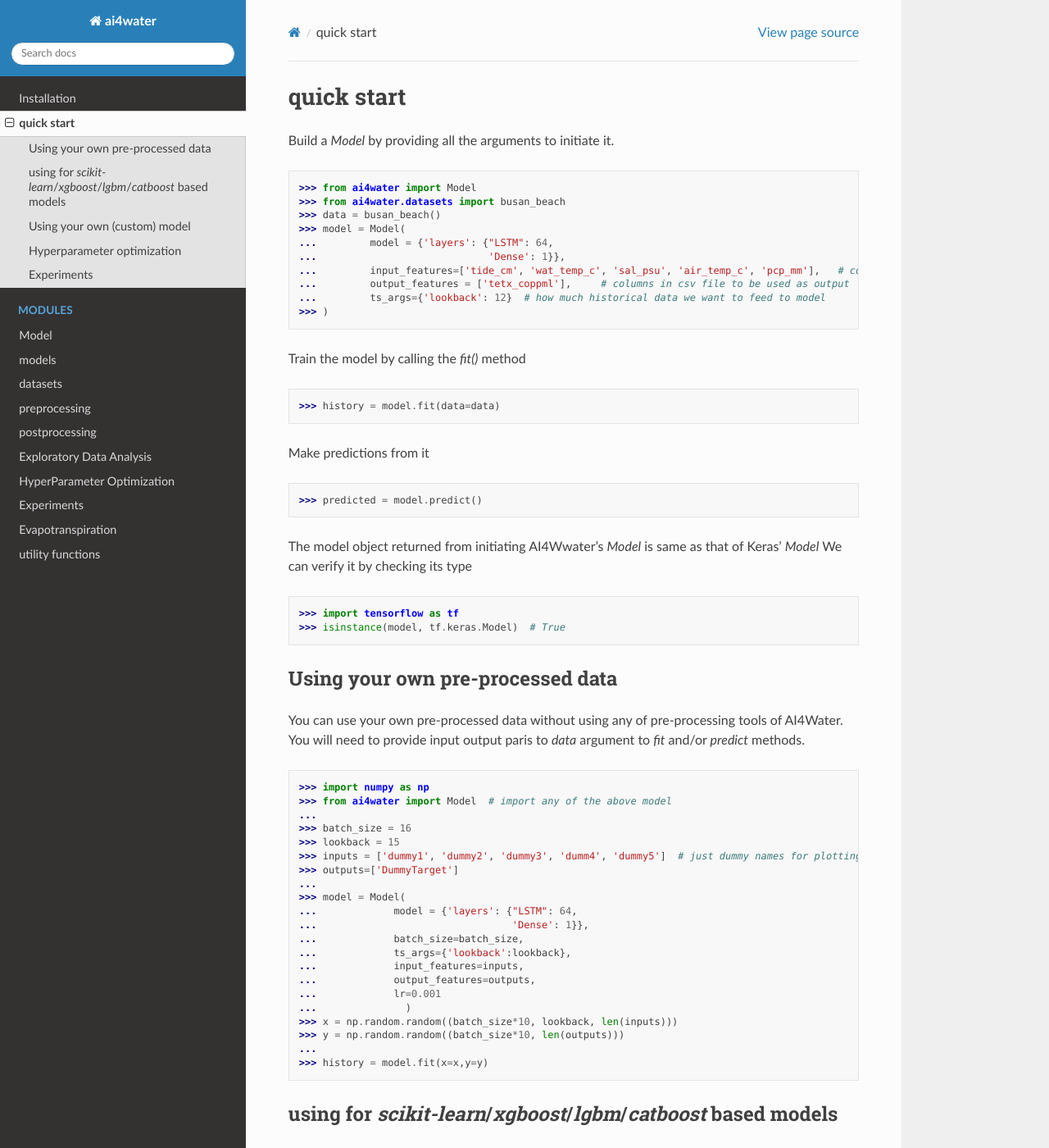
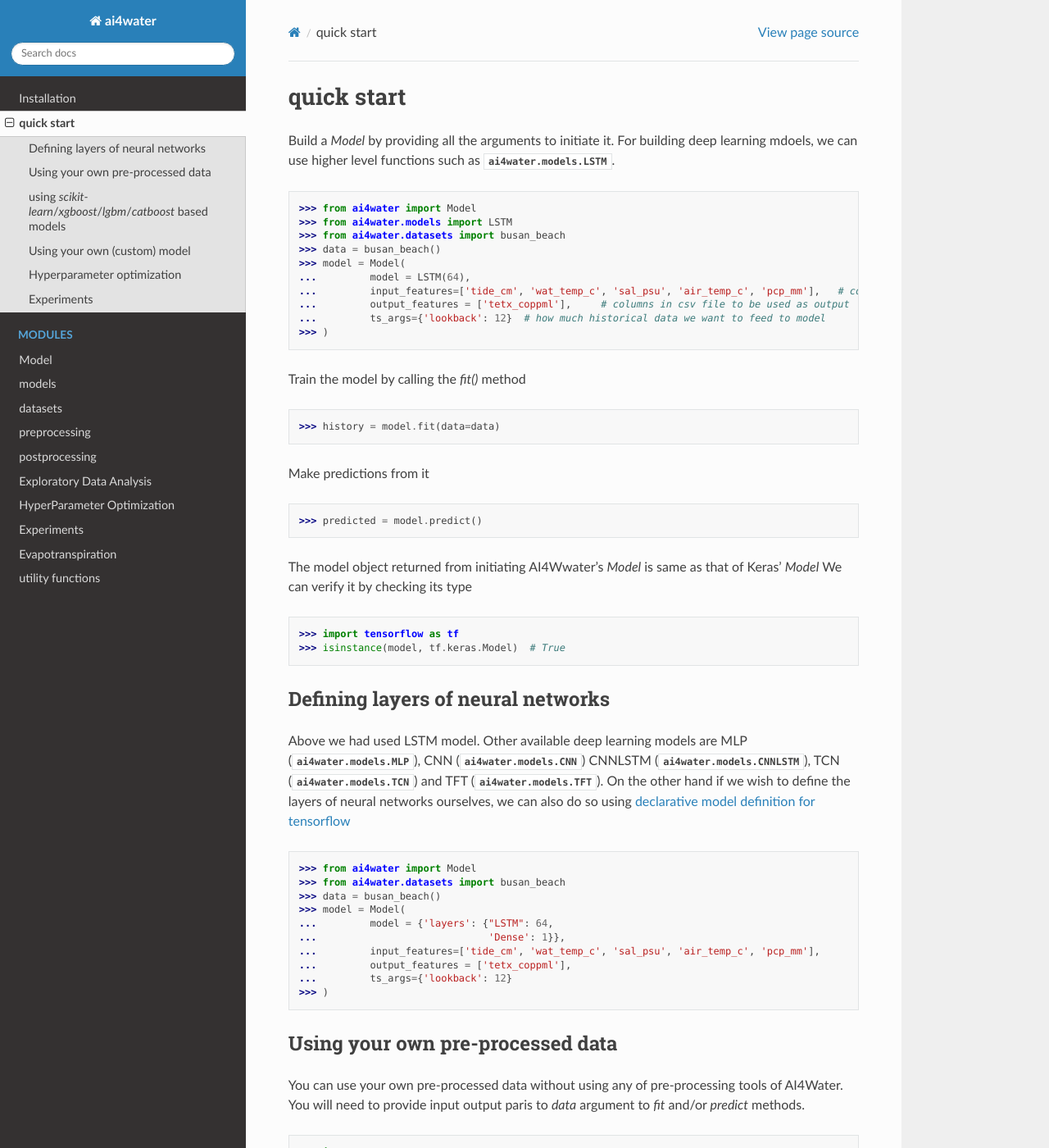
Before and after one commit to AtrCheema/AI4Water, a Sphinx documentation site: the page built from docs/source/quick_start.rst, in a window 1280 px wide and 1400 px high. Shown: the whole window at 82% size. Built offline with Sphinx 7.4.7 and the Read the Docs theme 2.0.0, drawn with Linux system fonts in a browser that asks for light colours; pages that are not in the unit, such as notebooks, are missing from menus.

Commit message:
improved docs

```diff
--- a/docs/source/declarative_def_tf.rst
+++ b/docs/source/declarative_def_tf.rst
@@ -1,7 +1,7 @@
+.. _dec_def_tf:
+
 declarative model definition for tensorflow
 *******************************************
-
-
 
 We can construct a normal layered model using keras layers by placing the layers in a dictionary. The keys in the
 dictionary must be a keras layer and optionally can have an identifier separated by an underscore `_` in order to
--- a/docs/source/models/layers.rst
+++ b/docs/source/models/layers.rst
@@ -12,7 +12,7 @@ MCLSTM
 
 
 Conditionalize
-========
+==============
 .. autoclass:: ai4water.models.tensorflow.Conditionalize
    :members:
    :undoc-members:
@@ -48,4 +48,4 @@ AttentionLSTM
    :show-inheritance:
 
    .. automethod:: __init__
-   .. automethod:: __call_
+   .. automethod:: __call__
--- a/docs/source/quick_start.rst
+++ b/docs/source/quick_start.rst
@@ -3,15 +3,17 @@ quick start
 
 
 Build a `Model` by providing all the arguments to initiate it.
+For building deep learning mdoels, we can use higher level functions such as :py:class:`ai4water.models.LSTM`.
+
 
 .. code-block:: python
 
     >>> from ai4water import Model
+    >>> from ai4water.models import LSTM
     >>> from ai4water.datasets import busan_beach
     >>> data = busan_beach()
     >>> model = Model(
-    ...         model = {'layers': {"LSTM": 64,
-    ...                             'Dense': 1}},
+    ...         model = LSTM(64),
     ...         input_features=['tide_cm', 'wat_temp_c', 'sal_psu', 'air_temp_c', 'pcp_mm'],   # columns in csv file to be used as input
     ...         output_features = ['tetx_coppml'],     # columns in csv file to be used as output
     ...         ts_args={'lookback': 12}  # how much historical data we want to feed to model
@@ -40,6 +42,27 @@ We can verify it by checking its type
     >>> import tensorflow as tf
     >>> isinstance(model, tf.keras.Model)  # True
 
+
+Defining layers of neural networks
+==================================
+Above we had used LSTM model. Other available deep learning models are MLP (:py:class:`ai4water.models.MLP`),
+CNN (:py:class:`ai4water.models.CNN`) CNNLSTM (:py:class:`ai4water.models.CNNLSTM`),
+TCN (:py:class:`ai4water.models.TCN`) and TFT (:py:class:`ai4water.models.TFT`). On the other hand
+if we wish to define the layers of neural networks ourselves, we can also do so using :ref:`dec_def_tf`
+
+
+.. code-block:: python
+
+    >>> from ai4water import Model
+    >>> from ai4water.datasets import busan_beach
+    >>> data = busan_beach()
+    >>> model = Model(
+    ...         model = {'layers': {"LSTM": 64,
+    ...                             'Dense': 1}},
+    ...         input_features=['tide_cm', 'wat_temp_c', 'sal_psu', 'air_temp_c', 'pcp_mm'],
+    ...         output_features = ['tetx_coppml'],
+    ...         ts_args={'lookback': 12}
+    >>> )
 
 
 Using your own pre-processed data
```
Also changed, not shown: other parts of docs/source/quick_start.rst (+1 -1 lines), docs/source/datasets.rst (+5 -5 lines), 4 other files.
